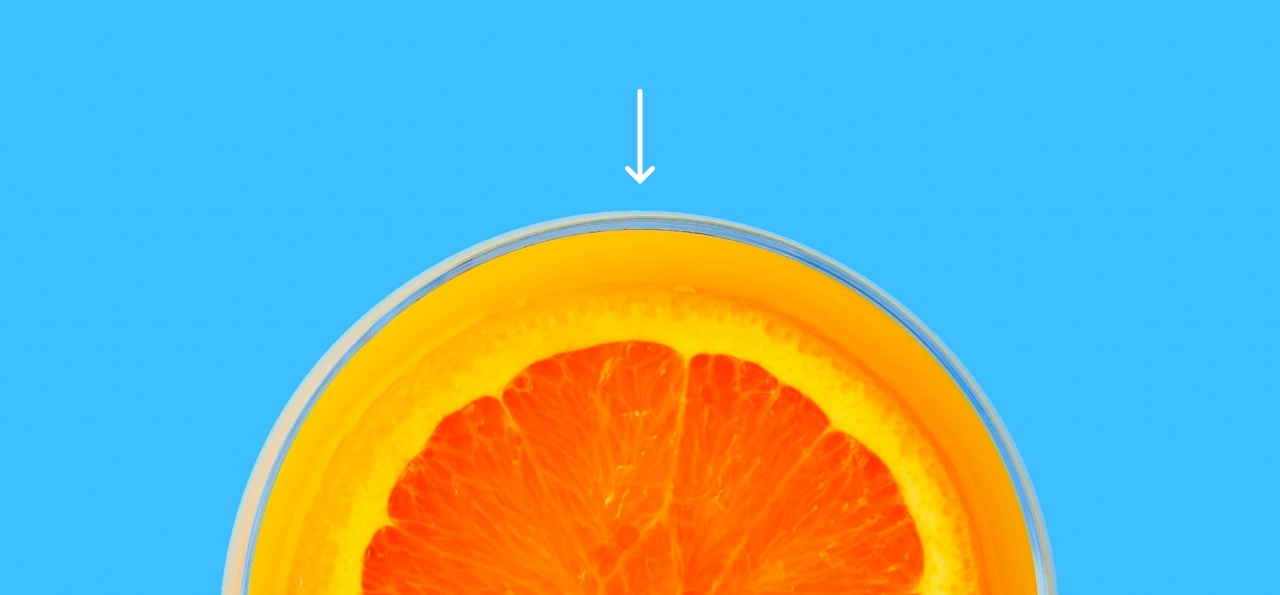
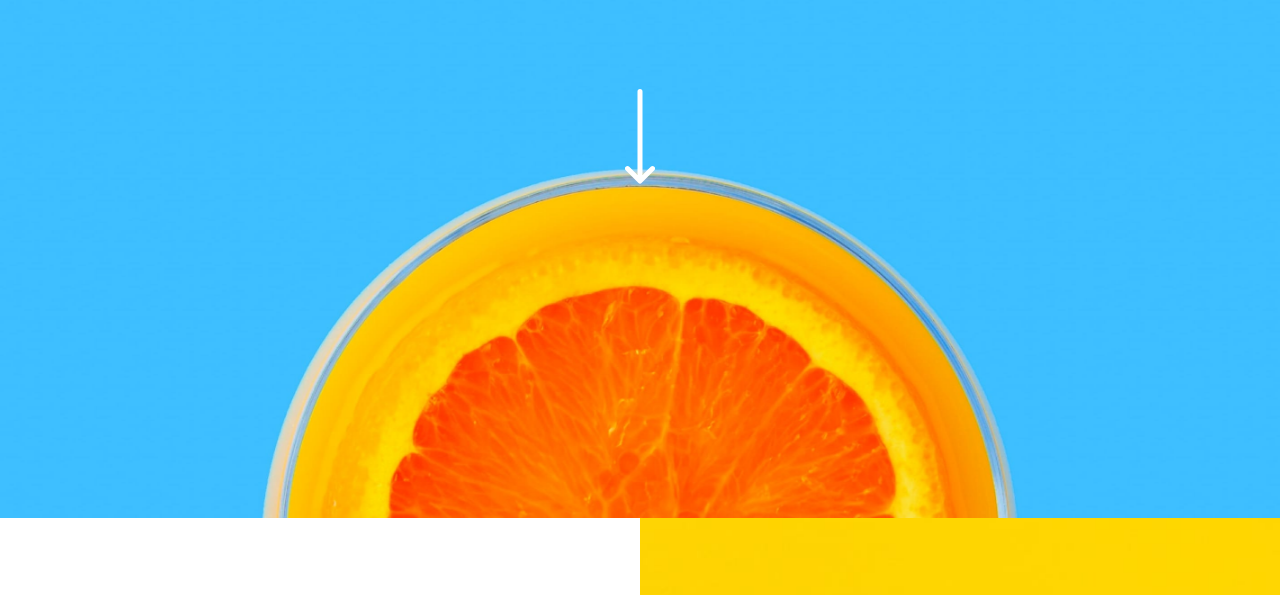
Before and after one commit to K4UNG/project-20-sunnyside-agent-landing-page, a plain HTML site: page index.html in a window 1280 px wide. Shown: the part 202-797 px from the top of the page. Drawn offline with nearby package versions, Linux system fonts and the light colour scheme; files that its build step writes are made by us from their sources.

Commit message:
decrease hero section height

```diff
--- a/style.scss
+++ b/style.scss
@@ -405,7 +405,6 @@ body {
 @media (min-width: 770px) {
     :root {
         --img-height: 100%;
-        --bg-size: 100vh;
         --fs-600: 2.5rem;
         --p3: 350px 1.5rem 2.5rem;
     }
```
